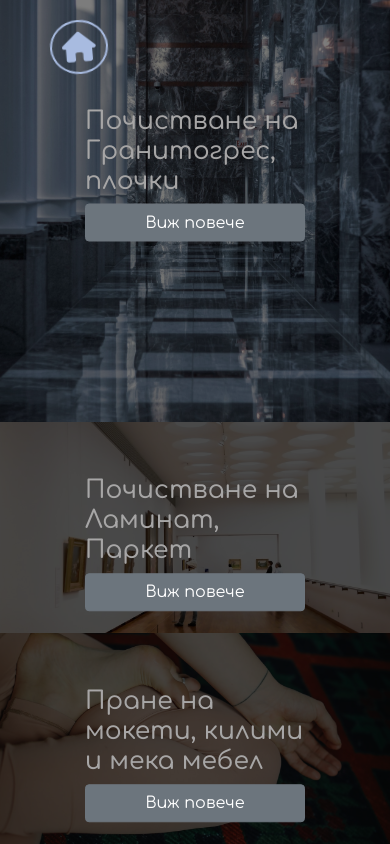
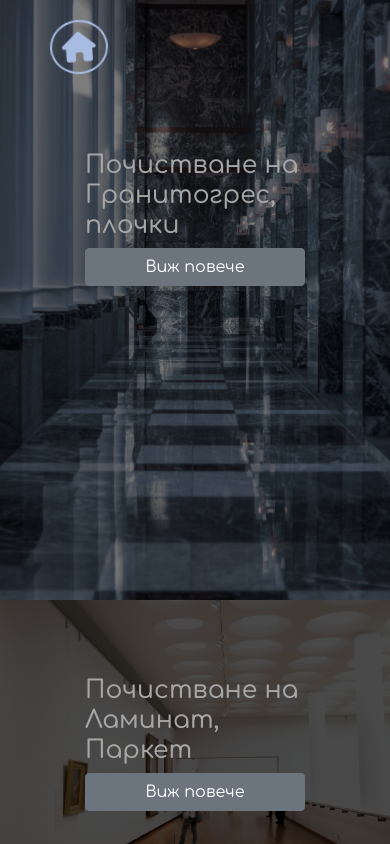
Before and after one commit to DimitarStBC/tilesandcarpets, a Vue app: page / in a window 390 px wide. Shown: the top 844 px of the page. Built offline with nearby package versions, Linux system fonts and the light colour scheme.

Commit message:
resolution fixes

```diff
--- a/src/components/Landing.vue
+++ b/src/components/Landing.vue
@@ -104,6 +104,7 @@
 @media only screen and (max-width: 1100px) {
   .landingSplit {
     flex-direction: column;
+    height: 1200px;
   }
 
   .posBottom {
```
